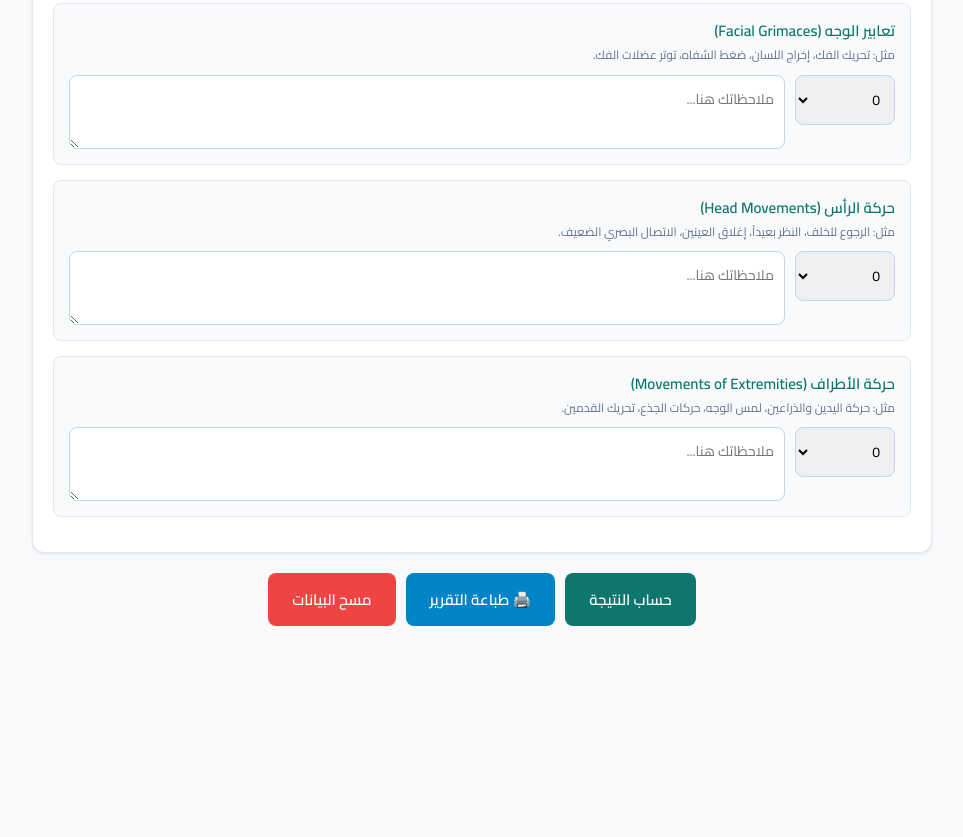
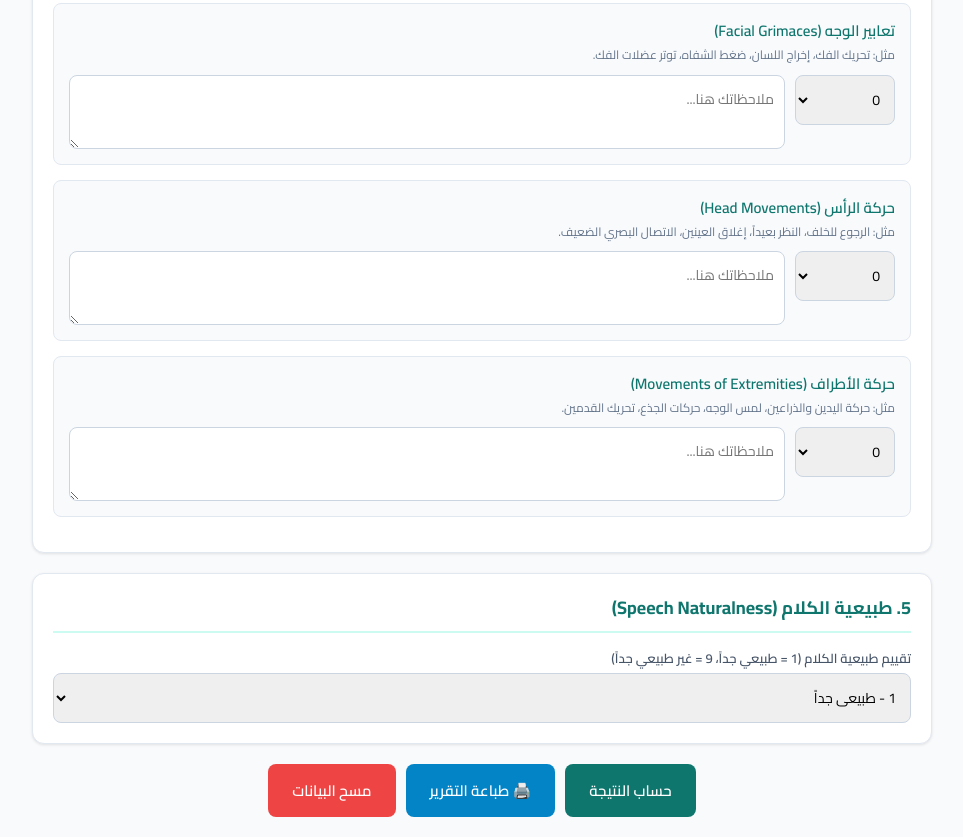
Before and after one commit to adhamsalloum9-cell/SSI4-stuttering-scale, a plain HTML site: page index.html in a window 1280 px wide. Shown: the part 1487-2324 px from the top of the page, without its empty margins (158-1121 px from the left). Before the commit the page ends 2133 px from the top, so only its background shows below. Drawn offline with Linux system fonts and the light colour scheme.

Commit message:
Add speech naturalness evaluation section
Added a new section for speech naturalness evaluation with a dropdown for ratings.

```diff
--- a/index.html
+++ b/index.html
@@ -155,6 +155,22 @@
     </div>
   </div>
 
+  <div class="card">
+    <h2>5. طبيعية الكلام (Speech Naturalness)</h2>
+    <label>تقييم طبيعية الكلام (1 = طبيعي جداً، 9 = غير طبيعي جداً)</label>
+    <select id="naturalness">
+      <option value="1">1 - طبيعي جداً</option>
+      <option value="2">2</option>
+      <option value="3">3</option>
+      <option value="4">4</option>
+      <option value="5">5 - متوسط</option>
+      <option value="6">6</option>
+      <option value="7">7</option>
+      <option value="8">8</option>
+      <option value="9">9 - غير طبيعي جداً</option>
+    </select>
+  </div>
+
   <div class="actions">
     <button class="btn-primary" onclick="calculateSSI4()">حساب النتيجة</button>
     <button class="btn-primary" onclick="window.print()" style="background:#0284c7;">🖨️ طباعة التقرير</button>
@@ -181,6 +197,7 @@ function calculateSSI4() {
   const taskType = document.getElementById('taskType').value;
   const duration = parseFloat(document.getElementById('duration').value) || 0;
   const ageGroup = document.getElementById('ageGroup').value;
+  const naturalness = document.getElementById('naturalness').value;
 
   const distracting = parseFloat(document.getElementById('distracting').value);
   const facial = parseFloat(document.getElementById('facial').value);
@@ -196,20 +213,16 @@ function calculateSSI4() {
   let freqScore = 0;
 
   if (taskType === 'reading_and_speaking') {
-    // حساب عينة القراءة
     const readTotal = parseFloat(document.getElementById('readTotalSyllables').value) || 0;
     const readStuttered = parseFloat(document.getElementById('readStuttered').value) || 0;
     const readPercent = readTotal > 0 ? (readStuttered / readTotal) * 100 : 0;
 
-    // حساب عينة الكلام العفوي
     const speakTotal = parseFloat(document.getElementById('speakTotalSyllables').value) || 0;
     const speakStuttered = parseFloat(document.getElementById('speakStuttered').value) || 0;
     const speakPercent = speakTotal > 0 ? (speakStuttered / speakTotal) * 100 : 0;
 
-    // حساب المتوسط
     percent = (readPercent + speakPercent) / 2;
 
-    // تطبيق جدول القارئين (متوسط الجدولين 1 و 2)
     if (percent >= 1 && percent < 2) freqScore = 2;
     else if (percent >= 2 && percent < 3) freqScore = 3;
     else if (percent >= 3 && percent < 4) freqScore = 4;
@@ -221,12 +234,10 @@ function calculateSSI4() {
     else if (percent >= 21) freqScore = 10;
 
   } else {
-    // غير قارئ (كلام عفوي فقط)
     const speakTotal = parseFloat(document.getElementById('speakTotalSyllables').value) || 0;
     const speakStuttered = parseFloat(document.getElementById('speakStuttered').value) || 0;
     percent = speakTotal > 0 ? (speakStuttered / speakTotal) * 100 : 0;
 
-    // تطبيق جدول غير القارئين (الجدول 3)
     if (percent >= 1 && percent < 2) freqScore = 4;
     else if (percent >= 2 && percent < 3) freqScore = 6;
     else if (percent >= 3 && percent < 4) freqScore = 8;
@@ -278,6 +289,7 @@ function calculateSSI4() {
     <div class="result-item"><span>درجة المدة (Duration Score):</span><span>${duration}</span></div>
     <div class="result-item"><span>درجة السلوكيات المصاحبة (Physical Score):</span><span>${physicalScore}</span></div>
     <div class="result-item" style="color:${severityColor}; font-size: 20px; margin-top:10px;"><span>تصنيف الشدة:</span><span>${severity}</span></div>
+    <div class="result-item" style="margin-top:10px;"><span>طبيعية الكلام (Speech Naturalness):</span><span>${naturalness} / 9</span></div>
     ${notesHTML ? '<hr style="margin:15px 0; border:1px dashed #ccc;">' + notesHTML : ''}
   `;
 
```
